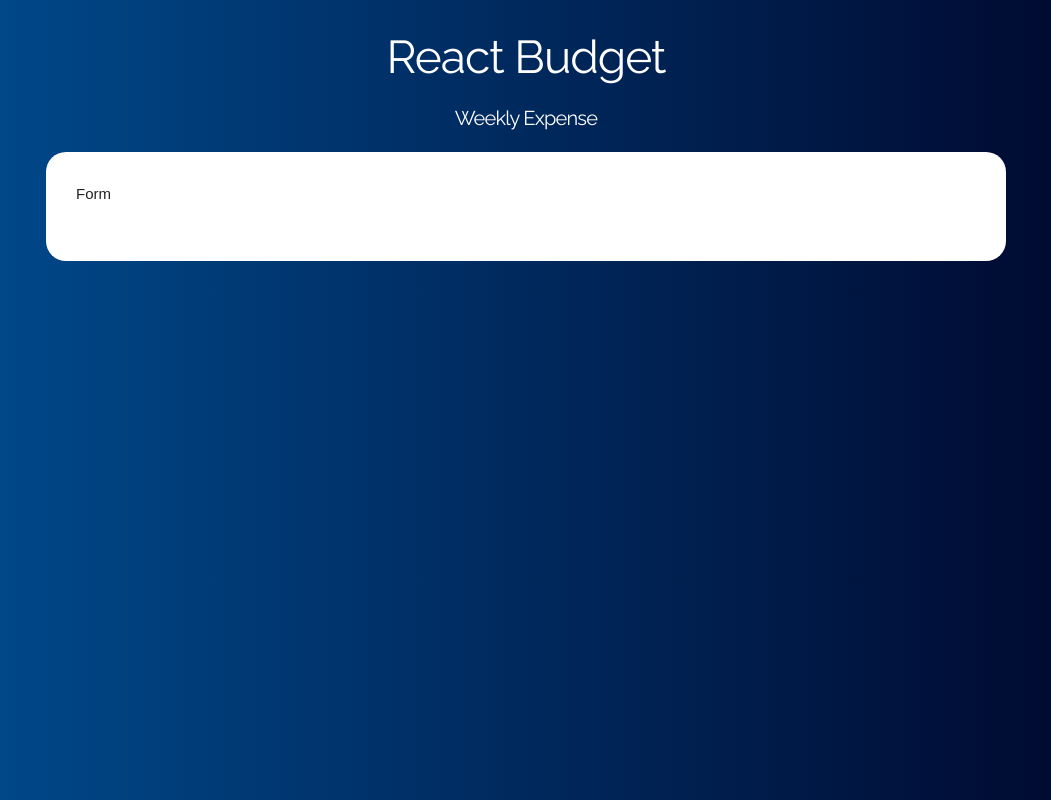
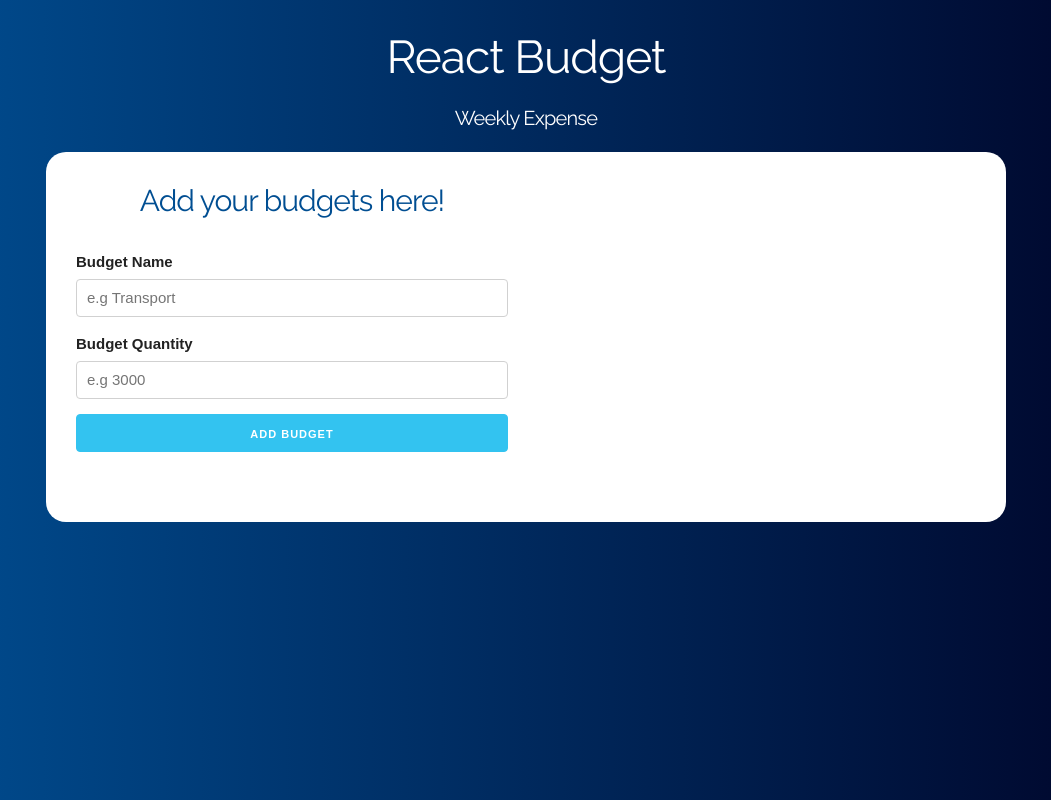
Before and after one commit to Llerena97/react-budget, a React (Create React App) app: page / in a window 1280 px wide. Both pictures are taken after typing "5" into the empty fields and a click on the input "Define Budget". Shown: the whole page, without its empty margins (114-1165 px from the left). Built offline with nearby package versions, Linux system fonts and the light colour scheme.

Commit message:
Read expense values

```diff
--- a/src/App.js
+++ b/src/App.js
@@ -1,5 +1,6 @@
 import React, {useState} from 'react';
 import Question from './components/Question';
+import Form from './components/Form';
 
 function App() {
   const [budget, setBudget] = useState(0);
@@ -19,7 +20,9 @@ function App() {
             : (
               <div className="row">
                 <div className="one-half column">
-                  <p>Form</p>
+                  <Form
+
+                    />
                 </div>
                 <div className="one-half column">
                 </div>
--- /dev/null
+++ b/src/components/Form.js
@@ -0,0 +1,43 @@
+import React, {useState} from 'react';
+
+const Form = (props) => {
+  const [budgetName, setBudgetName] = useState('');
+  const [budgetQuantity, setBudgetQuantity] = useState(0);
+  const [error, setError] = useState(false);
+
+  const addExpense = e => {
+    e.preventDefault();
+    if (budgetQuantity < 1 || isNaN(budgetQuantity) || budgetName === '') {
+      setError(true);
+      return;
+    }
+
+  }
+
+  return (
+    <form
+      onSubmit={addExpense}
+    >
+      <h2>Add your budgets here!</h2>
+      <div className="field">
+        <label>Budget Name</label>
+        <input
+          type="text"
+          className="u-full-width"
+          placeholder="e.g Transport"
+          onChange={e => {setBudgetName(e.target.value)}}
+        />
+        <label>Budget Quantity</label>
+        <input
+          type="number"
+          className="u-full-width"
+          placeholder="e.g 3000"
+          onChange={e => {setBudgetQuantity(parseInt(e.target.value, 10))}}
+        />
+        <input type="submit" className="button-primary u-full-width" value="Add Budget"/>
+      </div>
+    </form>
+  )
+}
+
+export default Form;
```
